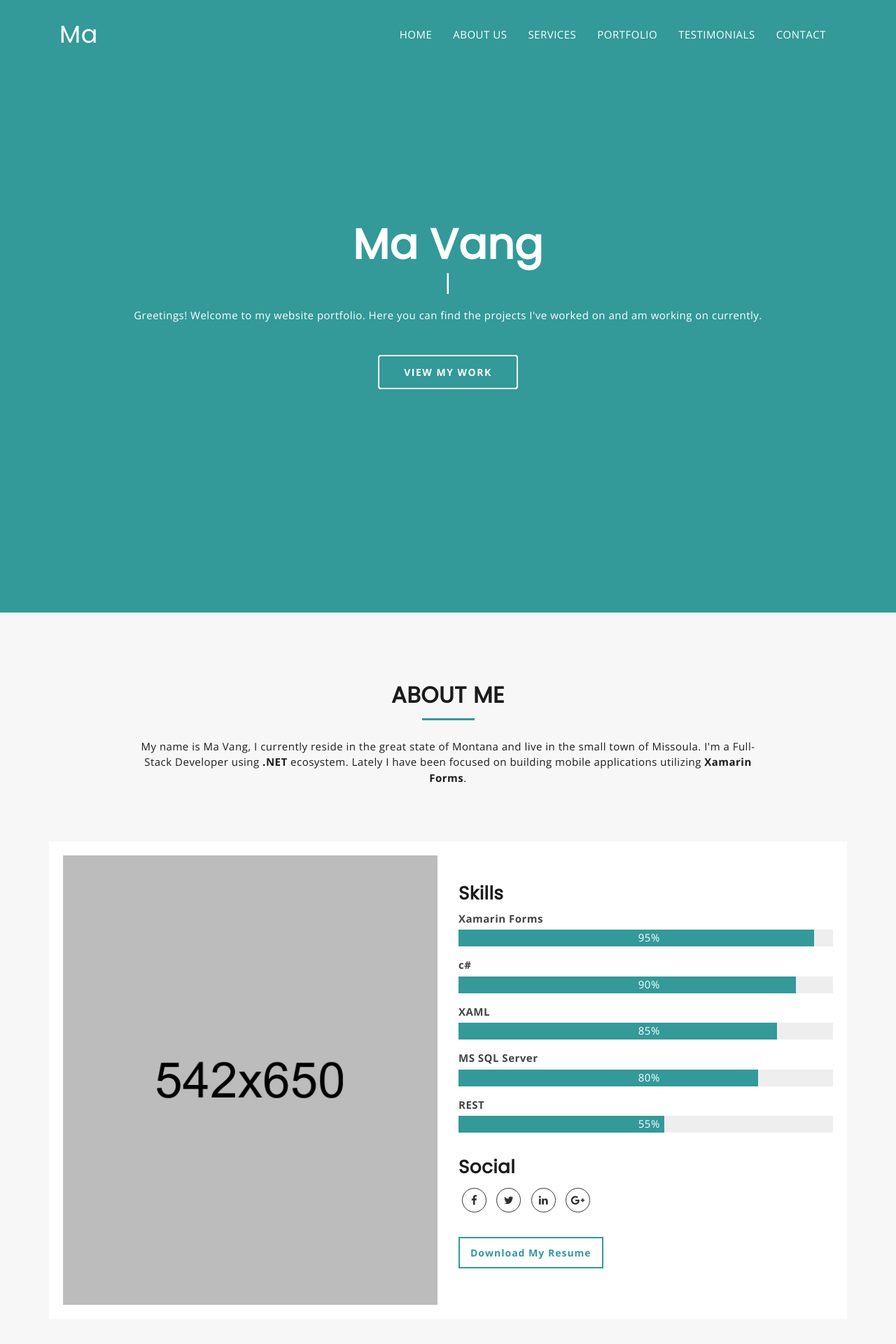
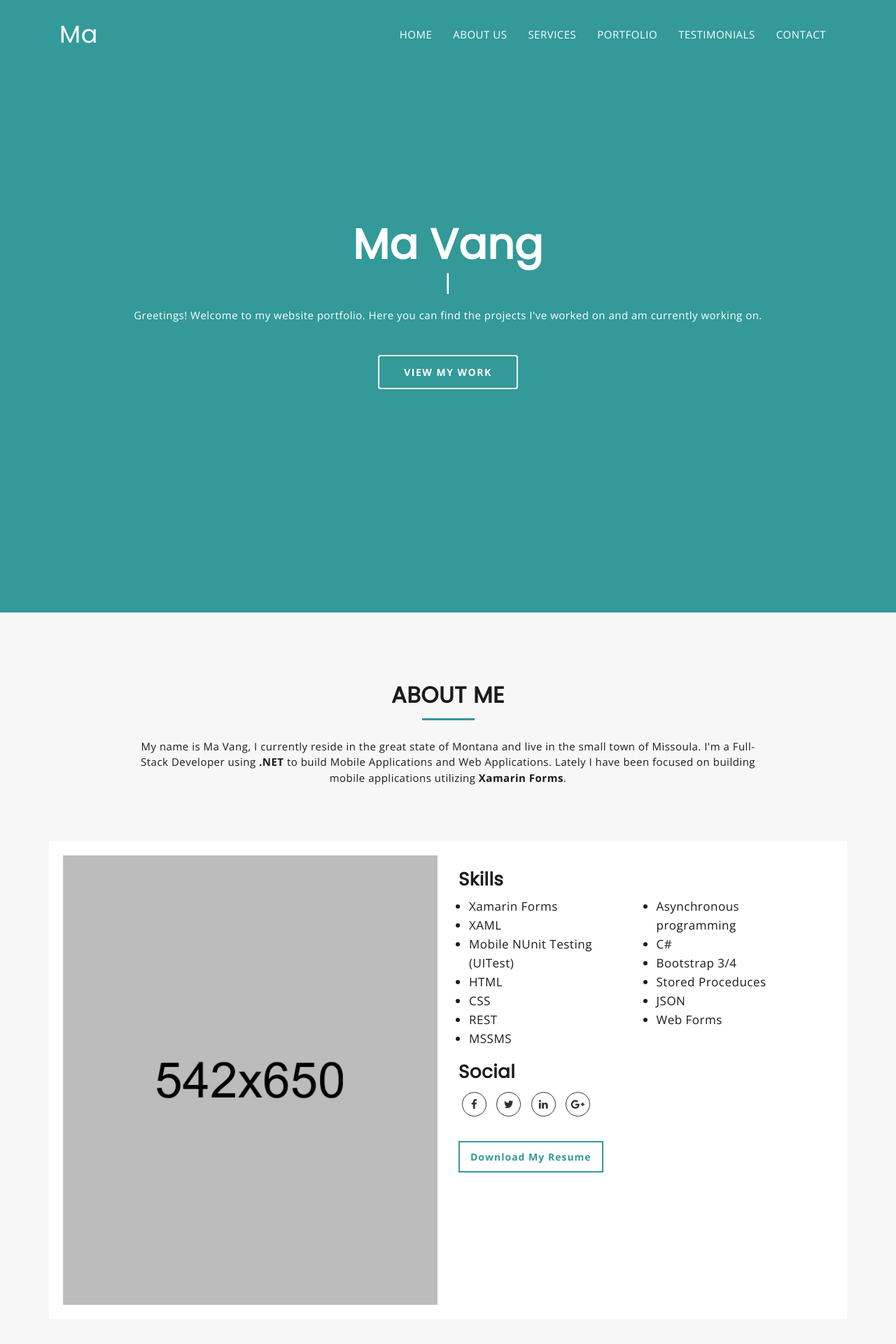
Before and after one commit to Phatfisher/DjangoWebsite, a Django app: page / in a window 1280 px wide. Shown: the top 1920 px of the page at 70% size. Run offline with Django 3.2, Linux system fonts and the light colour scheme; some libraries are stand-ins or nearby versions.

Commit message:
Adding in more personalization messaging in place of generic lorem ipsum text. Reworked the skills section to reflect my skills. Removed the percent bars as they are not great.

```diff
--- a/hello/templates/base.html
+++ b/hello/templates/base.html
@@ -30,8 +30,6 @@
     <link href="https://fonts.googleapis.com/css?family=Open+Sans:300,400,400i,600,700,800" rel="stylesheet">
     <!-- Poppins for Title -->
     <link href="https://fonts.googleapis.com/css?family=Poppins" rel="stylesheet">
-
-
 
     <!-- HTML5 shim and Respond.js for IE8 support of HTML5 elements and media queries -->
     <!-- WARNING: Respond.js doesn't work if you view the page via file:// -->
--- a/hello/templates/hello/index.html
+++ b/hello/templates/hello/index.html
@@ -14,18 +14,17 @@
 						<div class="mu-featured-slider-wrapper">
 							<div class="mu-featured-slider" id="typed-strings">
 								<p><span>Full-Stack Developer</span></p>
-								<p>I am <span>Xamarin Forms Developer</span></p>
-								<p>I am <span>Web Developer</span></p>
+								<p><span>Xamarin Forms Developer</span></p>
+								<p><span>Web Developer</span></p>
 							</div>
 							<span id="typed"></span>
 						</div>
 						<!-- Start text slide -->
 
 						<div class="mu-featured-content">
-							<p>Greetings! Welcome to my website portfolio. Here you can find the projects I've worked on and am working on currently.</p>
+							<p>Greetings! Welcome to my website portfolio. Here you can find the projects I've worked on and am currently working on.</p>
 							<a href="#mu-portfolio" class="mu-primary-btn view-my-work-btn">VIEW MY WORK</a>
 						</div>
-
 					</div>
 				</div>
 			</div>
@@ -48,7 +47,7 @@
 							<div class="mu-about-header">
 								<h2 class="mu-heading-title">ABOUT ME</h2>
 								<span class="mu-header-dot"></span>
-								<p>My name is Ma Vang, I currently reside in the great state of Montana and live in the small town of Missoula. I'm a Full-Stack Developer using <strong>.NET</strong> ecosystem. Lately I have been focused on building mobile applications utilizing <strong>Xamarin Forms</strong>.
+								<p>My name is Ma Vang, I currently reside in the great state of Montana and live in the small town of Missoula. I'm a Full-Stack Developer using <strong>.NET</strong> to build Mobile Applications and Web Applications. Lately I have been focused on building mobile applications utilizing <strong>Xamarin Forms</strong>.
 							</div>
 
 							<!-- Start About Us Content -->
@@ -60,27 +59,36 @@
 										</div>
 									</div>
 									<div class="col-md-6">
+
 										<div class="mu-about-content-right">
+											<h3>Skills</h3>
 
 											<!-- Start skills progress bar -->
 
 						                  	<div class="mu-skill-progress-bar">
-						                  		<h3>Skills</h3>
-							                    <span>Xamarin Forms</span>
-							                    <div class="mu-pro-bar mu-html5-bar">
-							                    </div>
-							                    <span>c#</span>
-							                    <div class="mu-pro-bar mu-css-bar">
-							                    </div>
-							                    <span>XAML</span>
-							                    <div class="mu-pro-bar mu-photoshop-bar">
-							                    </div>
-							                    <span>MS SQL Server</span>
-							                    <div class="mu-pro-bar mu-wordpress-bar">
-							                    </div>
-							                    <span>REST</span>
-							                    <div class="mu-pro-bar mu-jquery-bar">
-							                    </div>
+
+												  <div class="col-md-6">
+													<ul>
+													  <li>Xamarin Forms</li>
+													  <li>XAML</li>
+													  <li>Mobile NUnit Testing (UITest)</li>
+													  <li>HTML</li>
+													  <li>CSS</li>
+													  <li>REST</li>
+													  <li>MSSMS</li>
+													</ul>
+												  </div>
+
+												<div class="col-md-6">
+													<ul>
+														<li>Asynchronous programming</li>
+														<li>C#</li>
+														<li>Bootstrap 3/4</li>
+														<li>Stored Proceduces</li>
+														<li>JSON</li>
+														<li>Web Forms</li>
+													  </ul>
+												</div>
 						                  	</div>
 
 						                  	<!-- Start Social Media -->
@@ -132,7 +140,7 @@
 												<i class="fa fa-desktop"></i>
 											</span>
 											<h4>Web Development</h4>
-											<p>Lorem ipsum dolor sit amet, consect adipis elit minim veniam ettis inkeras.</p>
+											<p>I developing websites for local clients ultilizing Django.</p>
 										</div>
 									</div>
 									<!-- / Service Single Content -->
@@ -144,7 +152,7 @@
 												<i class="fa fa-android"></i>
 											</span>
 											<h4>Apps Development</h4>
-											<p>Lorem ipsum dolor sit amet, consect adipis elit minim veniam ettis inkeras.</p>
+											<p>I develop cross-platform solutions for both iOS and Android using Xamarin Forms.</p>
 										</div>
 									</div>
 									<!-- / Service Single Content -->
```
Also changed, not shown: hello/templates/header.html (deleted, +0 -83 lines).
